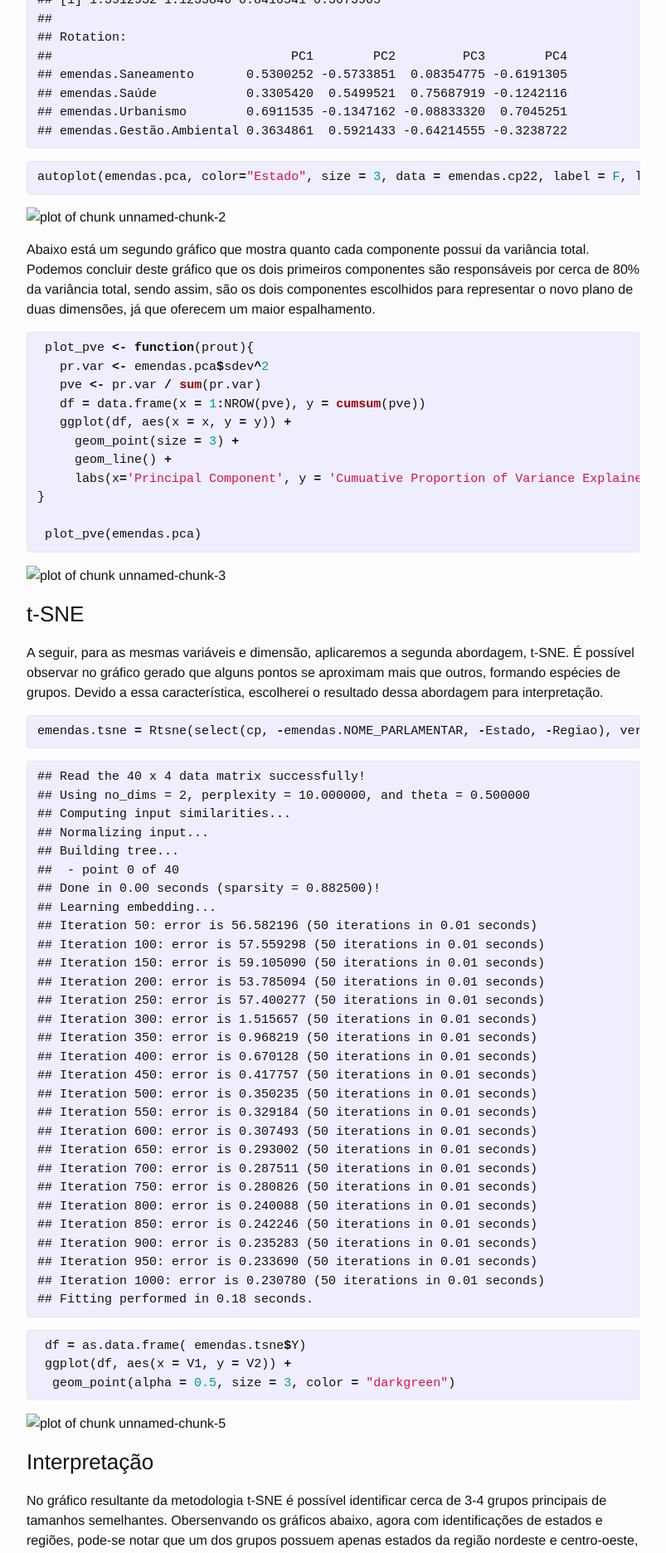
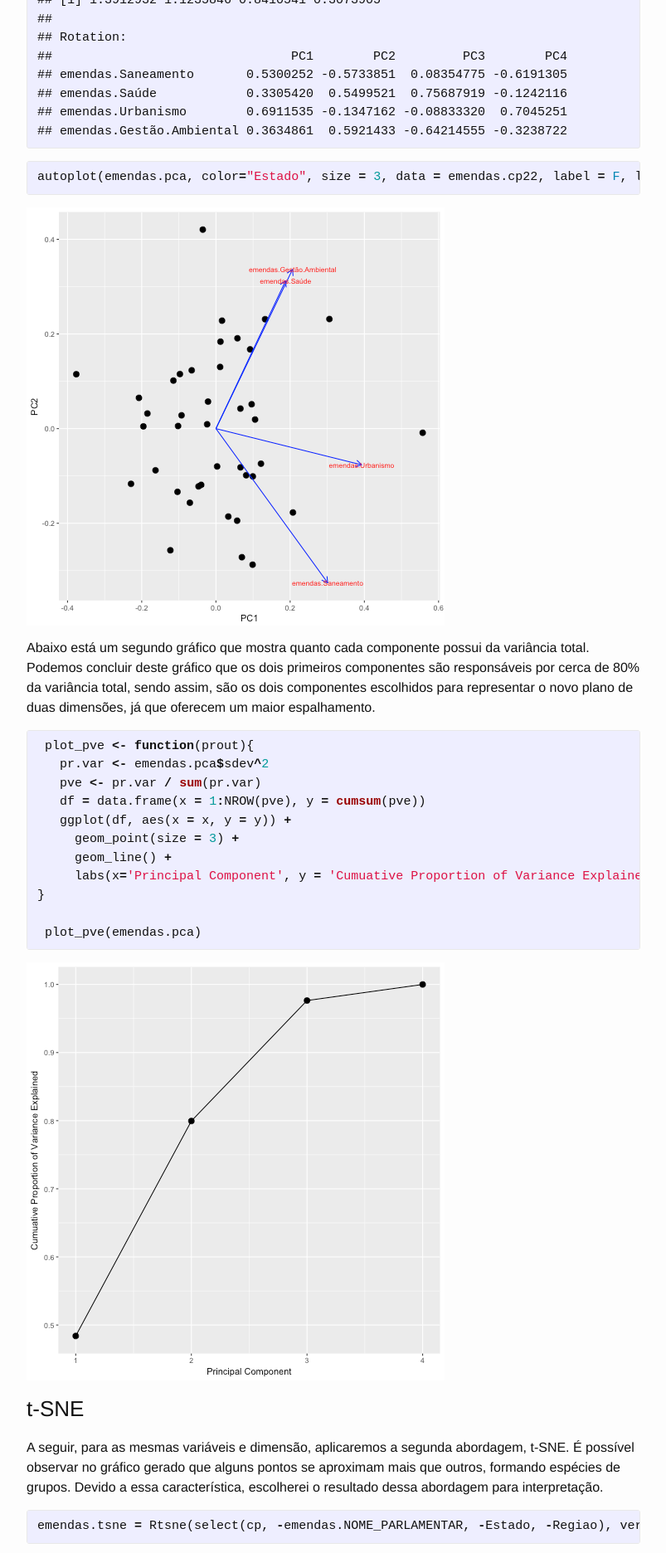
Before and after one commit to michellymenezes/AD1, a Jekyll site: the page built from _posts/2018-01-18-prob-3-checkpoint-2.md, in a window 1280 px wide. Shown: the part 744-2616 px from the top of the page at 83% size, without its empty margins (238-1041 px from the left). Built offline with Jekyll 4.4.1, drawn with Linux system fonts in a browser that asks for light colours.

Commit message:
adiciona imagens ao prob 3 - cp 2

```diff
--- a/_posts/2018-01-18-prob-3-checkpoint-2.md
+++ b/_posts/2018-01-18-prob-3-checkpoint-2.md
@@ -45,7 +45,7 @@ print(emendas.pca)
 autoplot(emendas.pca, color="Estado", size = 3, data = emendas.cp22, label = F, loadings = TRUE, loadings.colour = 'blue', loadings.label = TRUE, loadings.label.size = 3)
 {% endhighlight %}
 
-![plot of chunk unnamed-chunk-2](/AD1figure/source/prob-3-checkpoint-2/2018-01-18-prob-3-checkpoint-2/unnamed-chunk-2-1.png)
+![plot of chunk unnamed-chunk-2](/AD1/figure/source/prob-3-checkpoint-2/2018-01-18-prob-3-checkpoint-2/unnamed-chunk-2-1.png)
 
 Abaixo está um segundo gráfico que mostra quanto cada componente possui da variância total. Podemos concluir deste gráfico que os dois primeiros componentes são responsáveis por cerca de 80% da variância total, sendo assim, são os dois componentes escolhidos para representar o novo plano de duas dimensões, já que oferecem um maior espalhamento.
 
@@ -64,7 +64,7 @@ Abaixo está um segundo gráfico que mostra quanto cada componente possui da var
  plot_pve(emendas.pca)
 {% endhighlight %}
 
-![plot of chunk unnamed-chunk-3](/AD1figure/source/prob-3-checkpoint-2/2018-01-18-prob-3-checkpoint-2/unnamed-chunk-3-1.png)
+![plot of chunk unnamed-chunk-3](/AD1/figure/source/prob-3-checkpoint-2/2018-01-18-prob-3-checkpoint-2/unnamed-chunk-3-1.png)
 
 ### t-SNE
 
@@ -120,7 +120,7 @@ emendas.tsne = Rtsne(select(cp, -emendas.NOME_PARLAMENTAR, -Estado, -Regiao), ve
   geom_point(alpha = 0.5, size = 3, color = "darkgreen")
 {% endhighlight %}
 
-![plot of chunk unnamed-chunk-5](/AD1figure/source/prob-3-checkpoint-2/2018-01-18-prob-3-checkpoint-2/unnamed-chunk-5-1.png)
+![plot of chunk unnamed-chunk-5](/AD1/figure/source/prob-3-checkpoint-2/2018-01-18-prob-3-checkpoint-2/unnamed-chunk-5-1.png)
 
 ### Interpretação
 
@@ -134,7 +134,7 @@ ggplot(df, aes(x = V1, y = V2, label = Estado)) +
       geom_text(alpha = .7, size = 4, hjust = -.2)
 {% endhighlight %}
 
-![plot of chunk unnamed-chunk-6](/AD1figure/source/prob-3-checkpoint-2/2018-01-18-prob-3-checkpoint-2/unnamed-chunk-6-1.png)
+![plot of chunk unnamed-chunk-6](/AD1/figure/source/prob-3-checkpoint-2/2018-01-18-prob-3-checkpoint-2/unnamed-chunk-6-1.png)
 
 {% highlight r %}
 df$Regiao = cp$Regiao
@@ -144,4 +144,4 @@ ggplot(df, aes(x = V1, y = V2, label = Regiao)) +
     geom_text(alpha = .7, size = 4, hjust = -.2)
 {% endhighlight %}
 
-![plot of chunk unnamed-chunk-6](/AD1figure/source/prob-3-checkpoint-2/2018-01-18-prob-3-checkpoint-2/unnamed-chunk-6-2.png)
+![plot of chunk unnamed-chunk-6](/AD1/figure/source/prob-3-checkpoint-2/2018-01-18-prob-3-checkpoint-2/unnamed-chunk-6-2.png)
```
Also changed, not shown: 2 other files.
